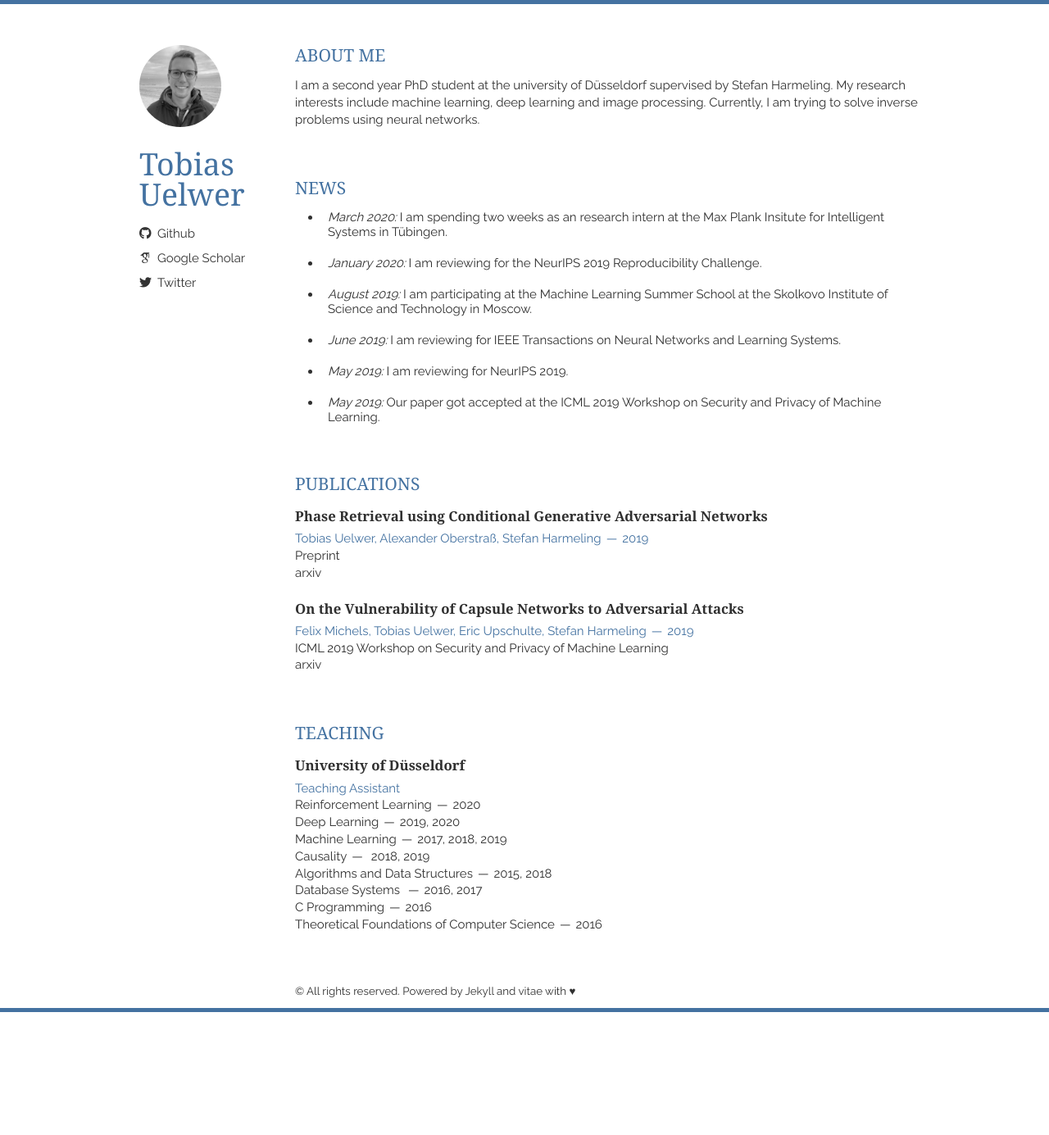
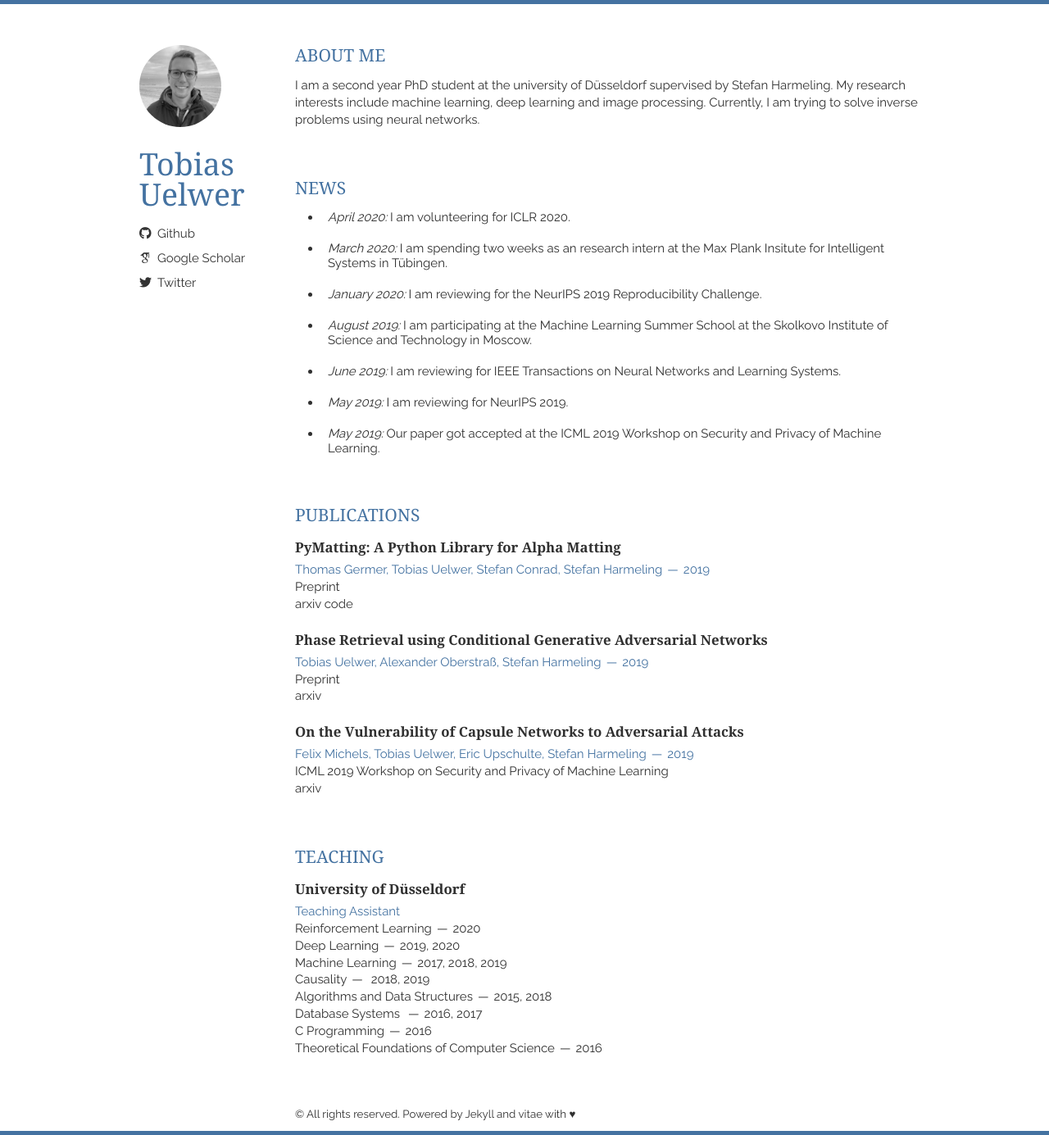
Before and after one commit to tuelwer/tuelwer.github.io, a Jekyll site: the page built from index.html, in a window 1280 px wide. Shown: the whole page at 82% size. Built offline with Jekyll 4.4.1, drawn with Linux system fonts in a browser that asks for light colours; nearby versions of some CDN libraries; some web fonts are replaced; the list of posts is cut into pages by our own code; before the commit the page ends 1235 px from its top, so only the background shows below that.

Commit message:
Update content

```diff
--- a/_includes/news.html
+++ b/_includes/news.html
@@ -3,6 +3,7 @@
   <article>
     <p>
       <ul class="news-list">
+	<li><it>April 2020: </it>I am volunteering for ICLR 2020.</li>
 	<li><it>March 2020: </it>I am spending two weeks as an research intern at the Max Plank Insitute for Intelligent Systems in Tübingen.</li>
 	<li><it>January 2020: </it>I am reviewing for the NeurIPS 2019 Reproducibility Challenge.</li>
 	<li><it>August 2019: </it> I am participating at the Machine Learning Summer School at the Skolkovo Institute of Science and Technology in Moscow.</li>
--- a/_includes/publications.html
+++ b/_includes/publications.html
@@ -1,5 +1,14 @@
 <section class="thirteen columns">
   <h1>Publications</h1>
+  <article>
+    <header>
+      <h1>PyMatting: A Python Library for Alpha Matting</h1>
+      <span><address>Thomas Germer, Tobias Uelwer, Stefan Conrad, Stefan Harmeling</address><time>2019</time></span>
+    </header>
+    <p>Preprint</p>
+    <a href="https://arxiv.org/pdf/2003.12382.pdf">arxiv</a>
+    <a href="https://github.com/pymatting/pymatting">code</a>
+  </article>
   <article>
     <header>
       <h1>Phase Retrieval using Conditional Generative Adversarial Networks</h1>
```
Lines whose indentation alone changed are shown as unchanged.
